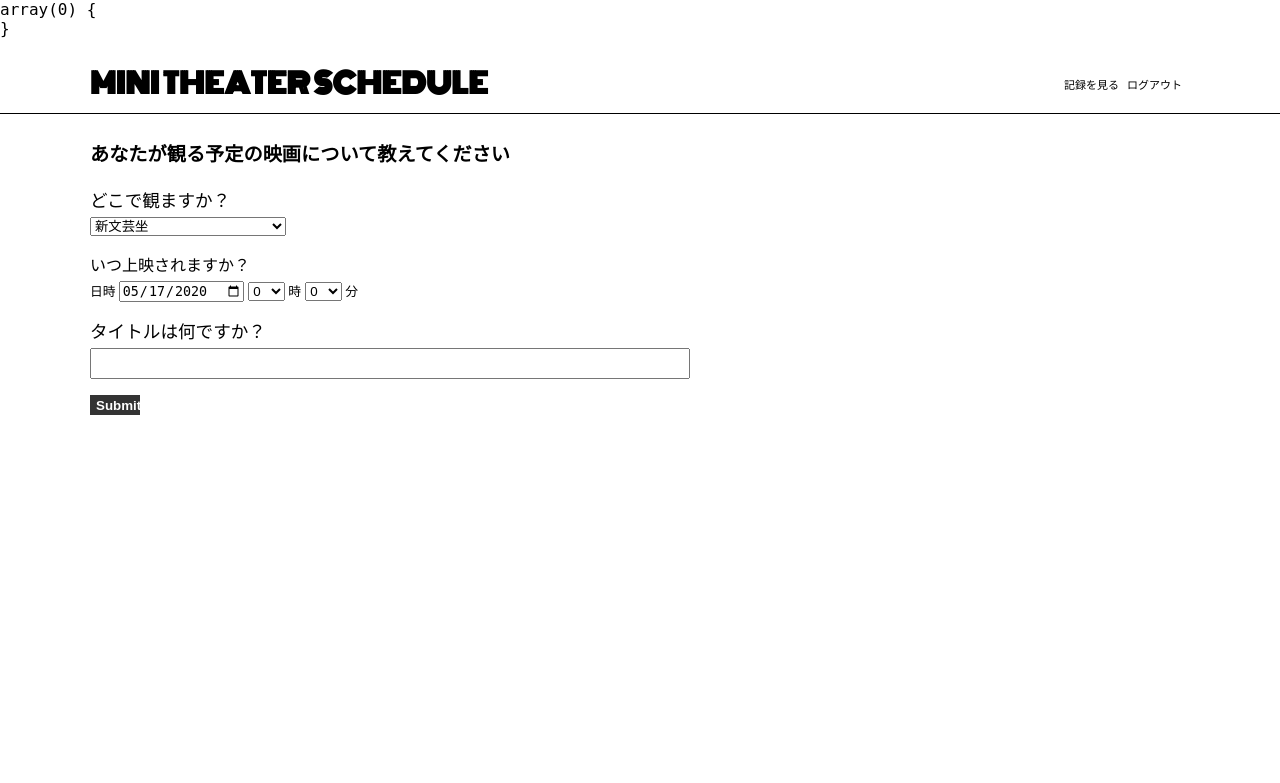
After one commit to nami8824/minitheater_schedule, a PHP site: page /post.php in a window 1280 px wide. The commit adds this page. Shown: the top 783 px of the page. Run offline with PHP 8.4, Linux system fonts and the light colour scheme; some libraries are stand-ins or nearby versions.

Commit message:
post-create

```diff
--- /dev/null
+++ b/post.php
@@ -0,0 +1,80 @@
+<?php
+echo '<pre>';
+echo var_dump($_POST);
+echo '</pre>';
+?>
+<!DOCTYPE html>
+<html lang="ja">
+<head>
+<meta charset="UTF-8">
+<title>サンプル</title>
+<meta name="viewport" content="width=device-width, initial-scale=1.0">
+<link rel="stylesheet" href="style.css">
+<link href="https://fonts.googleapis.com/css2?family=Monoton&display=swap" rel="stylesheet">
+</head>
+<body>
+
+<nav class="navA navA--post">
+<div class="container">
+  <a href="index.php"><h1>MINI THEATER SCHEDULE</h1></a>
+  <div class="sub">
+    <ul>
+      <a href=""><li>記録を見る</li></a>
+      <a href=""><li>ログアウト</li></a>
+    </ul>
+  </div>
+</div>
+</nav>
+
+<section class="post">
+<div class="container">
+
+  <h2>あなたが観る予定の映画について教えてください</h2>
+
+  <form action="post.php" method="post">
+    <div class="place"><label for="place" >どこで観ますか？</label></div>
+    <div>
+      <select name="place" id="place">
+        <option value="新文芸坐">新文芸坐</option>
+        <option value="早稲田松竹">早稲田松竹 </option>
+        <option value="シアター・イメージォーラム">シアター・イメージフォーム</option>
+        <option value="ユーロスペース">ユーロペース</option>
+        <option value="シネマヴェーラ渋谷">シネマヴェーラ渋谷</option>
+        <option value="下高井戸シネマ">下高井戸シネマ</option>
+        <option value="アンスティチュ・フンセ 東京">アンスティチュ・フランセ京</option>
+        <option value="国立映画アーカイブ">国立映画アーカイブ</option>
+        <option value="新宿武蔵野館">新宿蔵野館</option>
+        <option value="その他">その他<option>
+      </select>
+    </div>
+
+
+    <div class="date">いつ上映されますか？</div>
+    <span class="little">日時   </span>
+    <input type="date" name="date" value="<?= date('Y-m-d')?>">
+
+    <select name="hour" id="">
+    <?php for($i = 0; $i <= 23 ; $i++): ?>
+    <option value=<?= $i; ?>><?= $i; ?></option>
+    <?php endfor; ?>
+    </select><span class="little">  時</span>
+    <select name="minute" id="">
+    <?php for($i = 0; $i <= 59 ; $i++): ?>
+    <option value=<?= $i; ?>><?= $i; ?></option>
+    <?php endfor; ?>
+    </select><span class="little">  分</span>
+
+    <div class="title"><label for="title">タイトルは何ですか？</label></div>
+    <div><input id="title" type="text" name="title"></div>
+    <div><input type="submit" class="submit"></div>
+
+  </form>
+</div>
+</section>
+
+
+
+
+<script src="https://kit.fontawesome.com/cee2db4d25.js" crossorigin="anonymous"></script>
+</body>
+</html>
--- a/style.css
+++ b/style.css
@@ -12,8 +12,9 @@
 	--middle-width: 800px;
 }
 
-body, h1, ul {
+body, h1, h2, ul {
 	margin: 0;
+
 }
 
 @media(max-width: 599px){
@@ -65,6 +66,10 @@ body, h1, ul {
 
 .navA li:not(last-child) {
 	margin-right: 8px;
+}
+
+.navA--post{
+	border-bottom: 1px solid;
 }
 
 @media(min-width: 768px){
@@ -170,3 +175,64 @@ body, h1, ul {
 		width: 150px;
 	}
 }
+
+
+
+
+#title {
+	width: 100%;
+	max-width: 600px;
+	box-sizing: border-box;
+	padding: 6px;
+}
+
+.post .container{
+	max-width: 1100px;
+	width: 90vw;
+	margin-left: auto;
+	margin-right: auto;
+}
+
+.post{
+	margin-top: 25px;
+}
+
+.post h2 {
+	font-size: 1.2rem;
+	margin-bottom: 20px;
+}
+
+.post div label{
+	font-size: 1.1rem;
+}
+
+.post .little{
+	font-size: 0.8rem;
+}
+
+.post .date{
+	margin-top: 16px;
+	margin-bottom: 5px;
+	padding: 0;
+}
+
+.post .title{
+	margin-top: 16px;
+	margin-bottom: 5px;
+	padding: 0;
+}
+
+.post .place{
+	margin-top: 16px;
+	margin-bottom: 5px;
+}
+
+.post .submit{
+	margin-top: 16px;
+	background-color: #333;
+	color: #fff;
+	border: none;
+	width: 50px;
+	height: 20px;
+	font-weight: bold;
+}
```
Also changed, not shown: index.php (+4 -14 lines), 1 other file.
